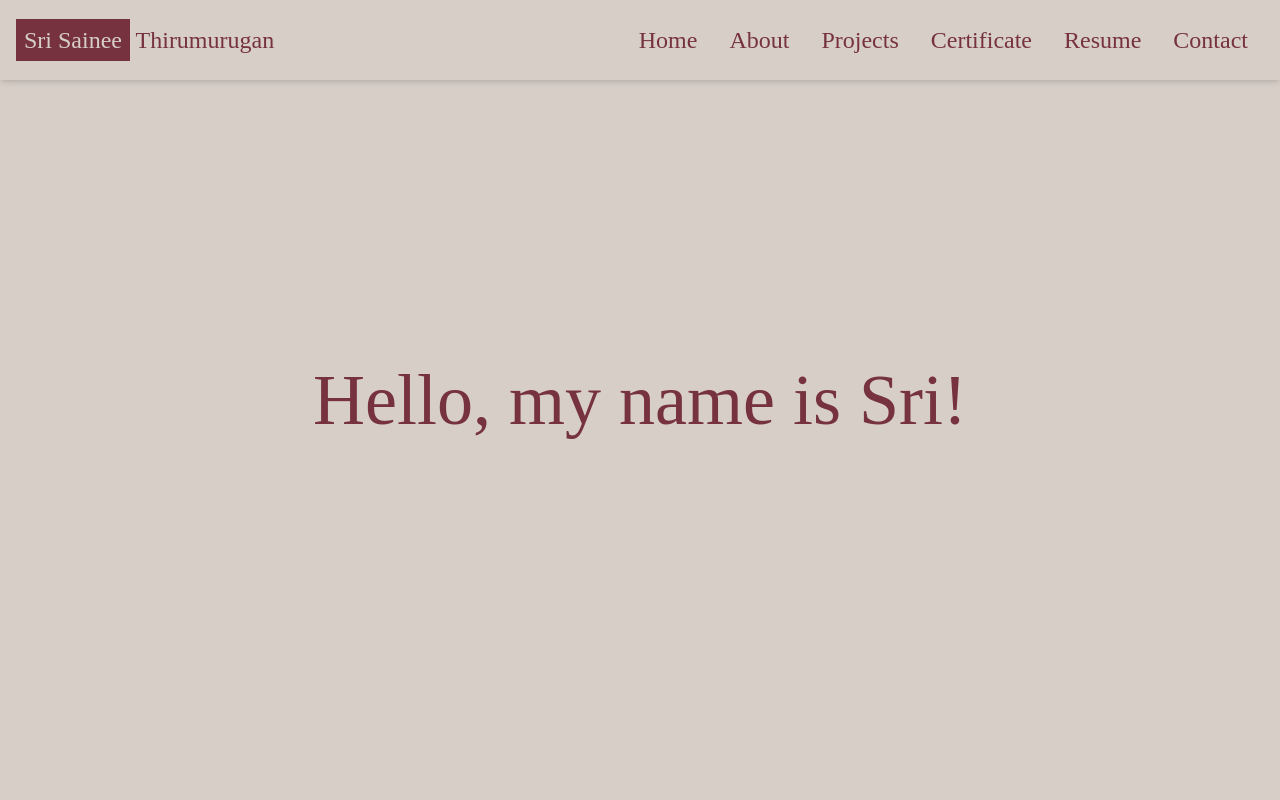
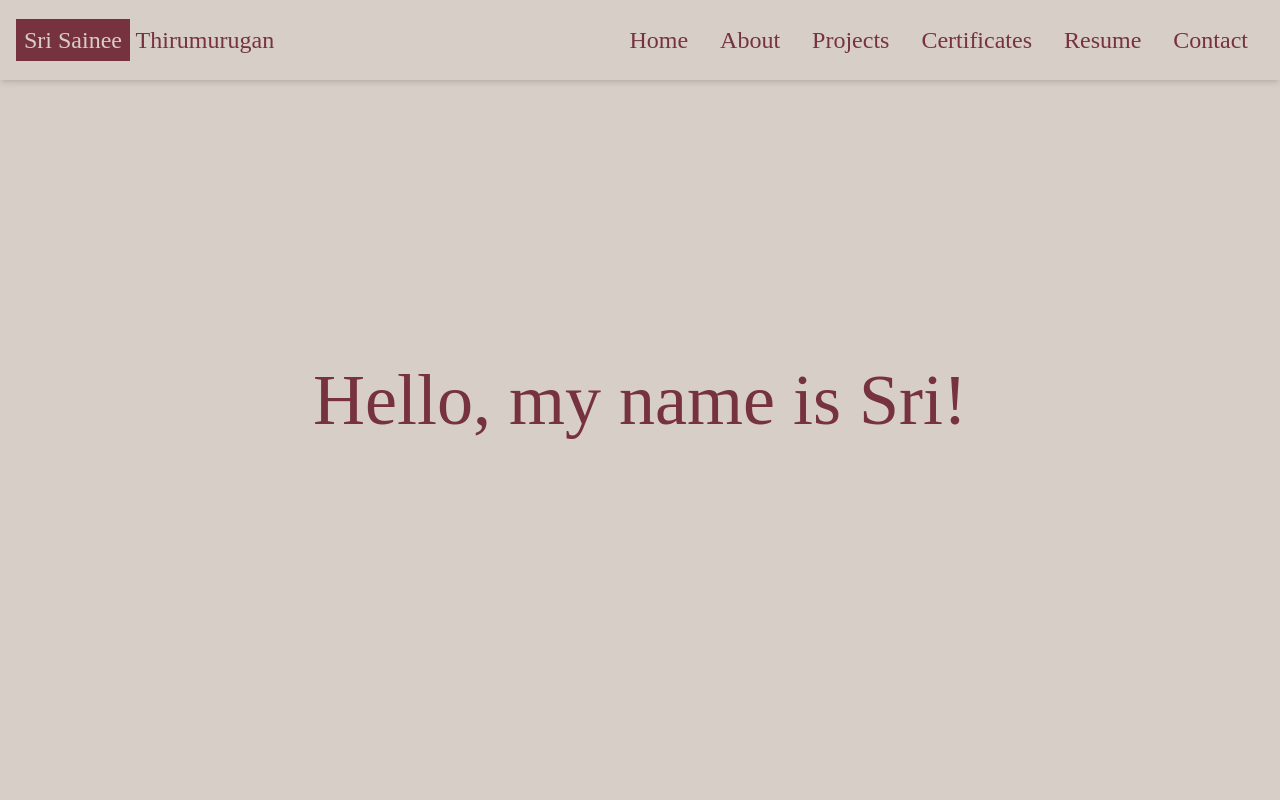
Before and after one commit to littlebravesri/srisainee.github.io, a React (Create React App) app: page / in a window 1280 px wide. Shown: the top 800 px of the page. Built offline with nearby package versions, Linux system fonts and the light colour scheme.

Commit message:
contact change

```diff
--- a/src/components/About.jsx
+++ b/src/components/About.jsx
@@ -22,8 +22,8 @@ export const About = () => {
                             I am a data enthusiast with a passion for turning numbers into stories.
                             By day, I am crunching data and building insightful dashboards.
                             By night, I am diving into side projects and exploring new ways to visualize trends.
-                            When I am not glued to my screen, you will find me outdoors, soaking up the sun or with my plants.
-                            I am thrilled to share my journey and projects with you here!
+                            When I am not glued to my screen, you will find me outdoors, soaking up the sun while gardening
+                            or drawing something I found on Pinterest. I am thrilled to share my journey and projects with you here!
                         </p>
                     </div>
                 </div>
--- a/src/components/Certificates.jsx
+++ b/src/components/Certificates.jsx
@@ -49,7 +49,7 @@ export const Certificates = () => {
             <div className='flex flex-col justify-center items-center w-full h-full'>
                 <div className='max-w-[1200px] w-full  gap-8'>
                     <div className='pb-8'>
-                        <p className='text-4xl lg:m-10 font-semibold inline border-b-4 border-[#76323f]'>Certificates</p>
+                        <p className='text-4xl lg:m-10 font-semibold inline border-b-4 border-[#76323f]'>My Certificates</p>
                     </div>
                     <Slider {...settings}>
                         {certificatesLogo.map((img, id) => (
--- a/src/components/Contact.jsx
+++ b/src/components/Contact.jsx
@@ -37,7 +37,7 @@ export const Contact = () => {
                 <div className='max-w-[1300px] px-4'>
                     <div className='text-[#76323f] p-3 flex gap-3 h-[100px]'>
                         <a href="https://github.com/srisainee" target='_blank'>
-                            <button className='group text-gray-700 border-2 border-gray-900 px-6 py-3 my-2
+                            <button className='group text-[#76323f] border-2 border-[#76323f] px-6 py-3 my-2
                     flex items-center hover:bg-[#c09f80] hover:border-[#c09f80]'> Github
                                 <span className='group-hover:rotate-[360deg] duration-700'>
                                     <FaGithub className='ml-3' />
@@ -46,8 +46,8 @@ export const Contact = () => {
                             </button>
                         </a>
                         <a href="https://www.linkedin.com/in/sri-sainee-thirumurugan" target='_blank'>
-                            <button className='group text-gray-700 border-2 border-gray-900 px-6 py-3 my-2
-                    flex items-center hover:bg-[#c09f80] hover:border-[#c09f80]'>My Linkedin
+                            <button className='group text-[#76323f] border-2 border-[#76323f] px-6 py-3 my-2
+                    flex items-center hover:bg-[#c09f80] hover:border-[#c09f80]'>Linkedin
                                 <span className='group-hover:rotate-[-360deg] duration-700'>
                                     <FaLinkedinIn className='ml-3' />
                                     {/* <HiArrowNarrowRight className='ml-3' /> */}
@@ -55,7 +55,7 @@ export const Contact = () => {
                             </button>
                         </a>
                         <a>
-                            <button className='group text-gray-700 border-2 border-gray-900 px-6 py-3 my-2
+                            <button className='group text-[#76323f] border-2 border-[#76323f] px-6 py-3 my-2
                     flex items-center hover:bg-[#c09f80] hover:border-[#c09f80]' onClick={togglePopup}>Contact me
                                 <span className='group-hover:rotate-[-360deg] duration-700'>
                                     <HiOutlineMail className='ml-3' />
@@ -63,11 +63,11 @@ export const Contact = () => {
                             </button>
                         </a>
                         {showPopup && (
-                            <div className="fixed top-0 left-0 w-full h-full bg-gray-700 bg-opacity-80 flex justify-center items-center">
-                                <div className="bg-white p-8 rounded-md w-[400px] ">
+                            <div className="fixed top-0 left-0 w-full h-full bg-[#565656] bg-opacity-80 flex justify-center items-center">
+                                <div className="bg-[#D7CEC7] p-8 rounded-md w-[400px] ">
                                     <h2 className=" flex gap-5 text-xl font-bold mb-4"><BsFillPersonLinesFill className='mt-1' /> srisainee2310@gmail.com</h2>
                                     <p className=" flex gap-5 text-xl font-bold mb-4"><MdOutlinePhoneIphone className='mt-1' />+61 413931624</p>
-                                    <button onClick={togglePopup} className="text-gray-700 border border-gray-900 px-4 py-2 mt-4">Close</button>
+                                    <button onClick={togglePopup} className="text-[#76323f] border border-[#76323f]  px-4 py-2 mt-4">Close</button>
                                 </div>
                             </div>
                         )}
--- a/src/components/NavBar.jsx
+++ b/src/components/NavBar.jsx
@@ -43,7 +43,7 @@ const NavBar = () => {
                     <Link to="projects" smooth={true} duration={500}>Projects</Link>
                 </li>
                 <li>
-                    <Link to="certificate" smooth={true} duration={500}>Certificate</Link>
+                    <Link to="certificate" smooth={true} duration={500}>Certificates</Link>
                 </li>
                 <li>
                     <a href={Resume} target="_blank" without rel="noopener noreferrer">Resume</a>
@@ -65,7 +65,7 @@ const NavBar = () => {
                 <li className='py-6 text-4xl'> <Link onClick={handleClick} to="about" smooth={true} duration={500}>About</Link></li>
                 {/* <li className='py-6 text-4xl'> <Link onClick={handleClick} to="experience" smooth={true} duration={500}>Skills</Link></li> */}
                 <li className='py-6 text-4xl'> <Link onClick={handleClick} to="work" smooth={true} duration={500}>Projects</Link></li>
-                <li className='py-6 text-4xl'> <Link onClick={handleClick} to="certificate" smooth={true} duration={500}>Certificate</Link></li>
+                <li className='py-6 text-4xl'> <Link onClick={handleClick} to="certificate" smooth={true} duration={500}>Certificates</Link></li>
                 <li className='py-6 text-4xl'><a href={Resume} onClick={handleClick}  target="_blank" without rel="noopener noreferrer">Resume</a></li>
                 <li className='py-6 text-4xl'> <Link onClick={handleClick} to="contact" smooth={true} duration={500}>Contact</Link></li>
             </ul>
```
